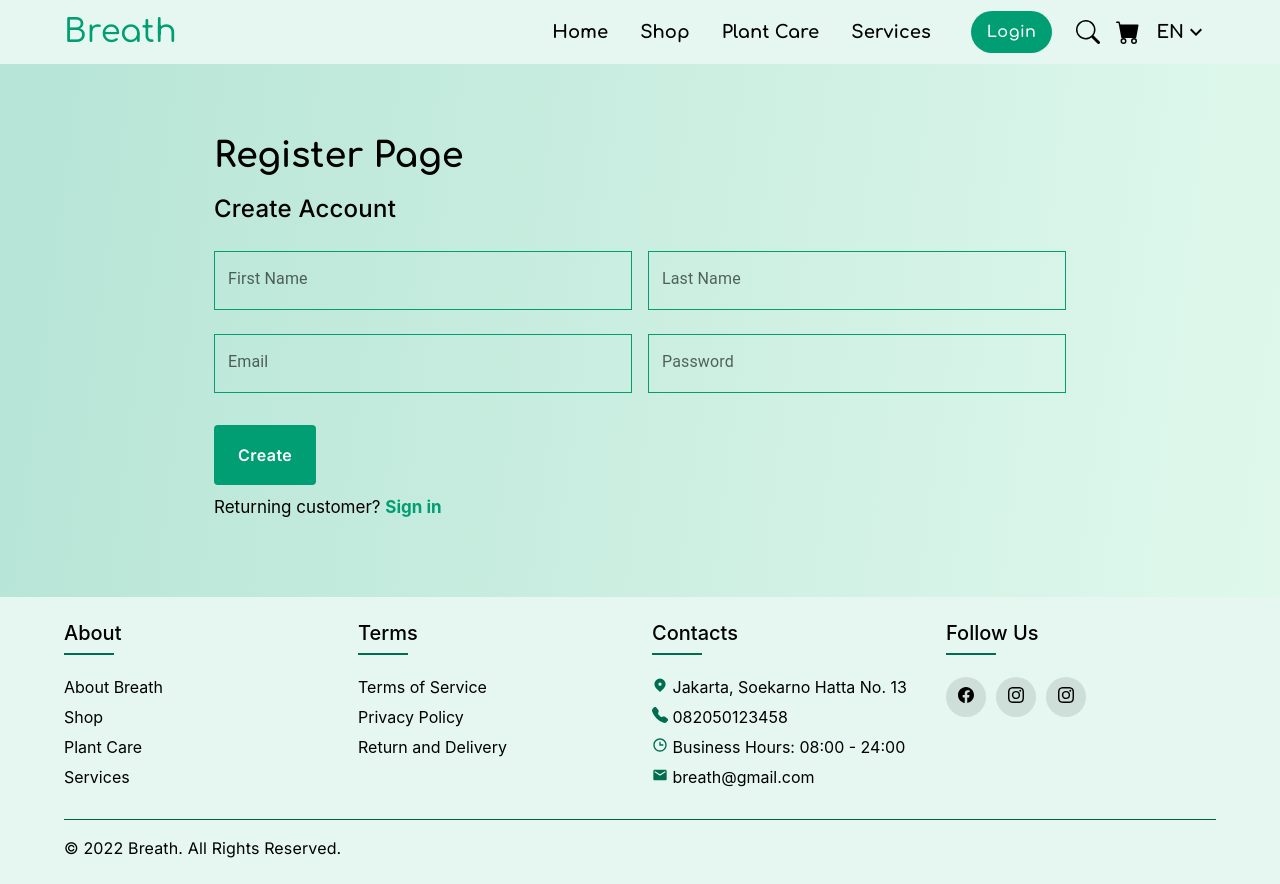
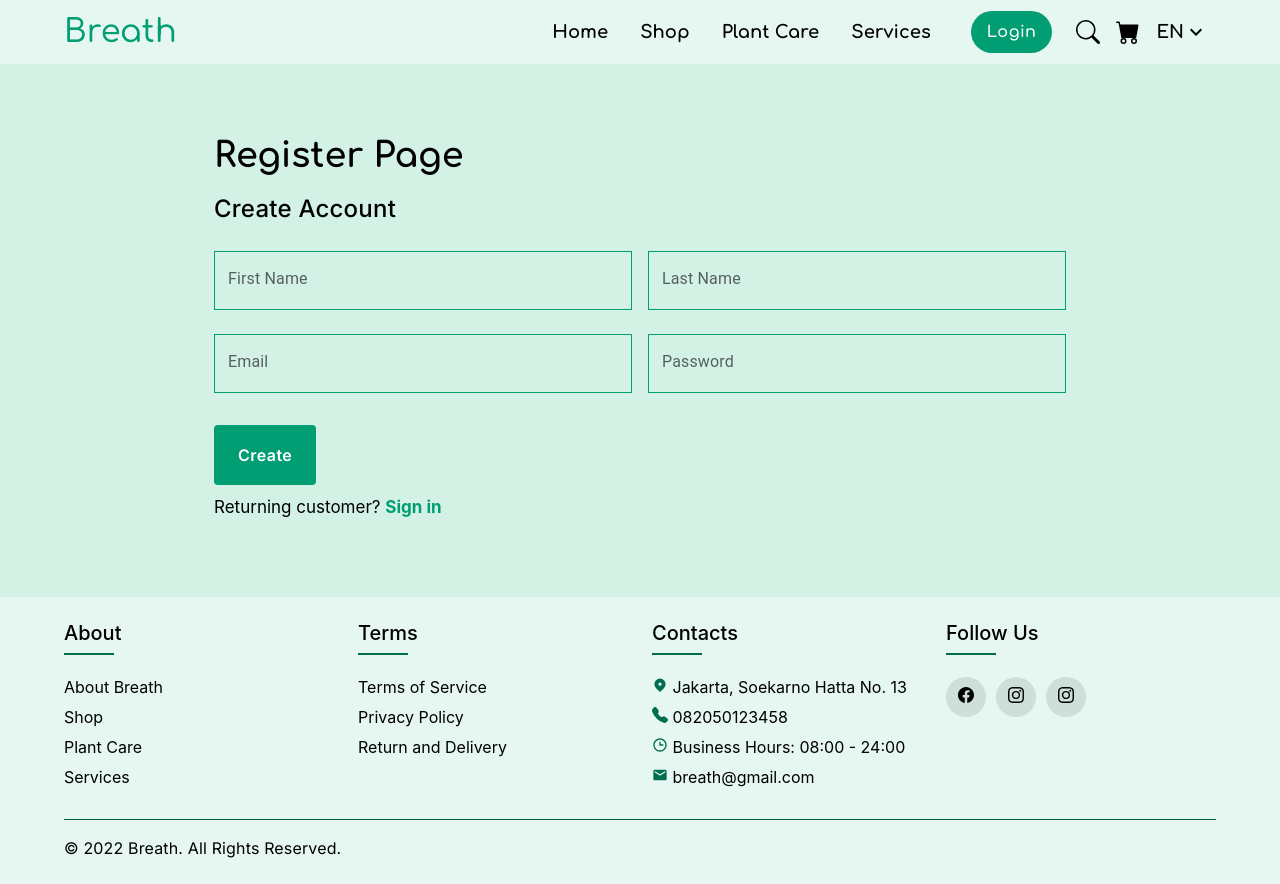
Before and after one commit to yar-24/plant-care-shop, a React (Create React App) app: page /register in a window 1280 px wide. Built offline with nearby package versions, Linux system fonts and the light colour scheme.

Commit message:
background website

```diff
--- a/src/index.css
+++ b/src/index.css
@@ -1,7 +1,8 @@
 body {
   margin: 0;
   padding: 0;
-  background: linear-gradient(97.44deg, rgba(0, 158, 114, 0.2) 4.51%, rgba(196, 255, 216, 0.15) 97.54%);
+  /* background: linear-gradient(97.44deg, rgba(0, 158, 114, 0.2) 4.51%, rgba(196, 255, 216, 0.15) 97.54%); */
+  background: #D4F1E6;
   font-family: -apple-system, BlinkMacSystemFont, 'Segoe UI', 'Roboto', 'Oxygen',
     'Ubuntu', 'Cantarell', 'Fira Sans', 'Droid Sans', 'Helvetica Neue',
     sans-serif;
--- a/src/styles/style.css
+++ b/src/styles/style.css
@@ -1,7 +1,3 @@
-body {
-  background-color: #e5f7f0;
-}
-
 * {
   margin: 0;
   padding: 0;
```
